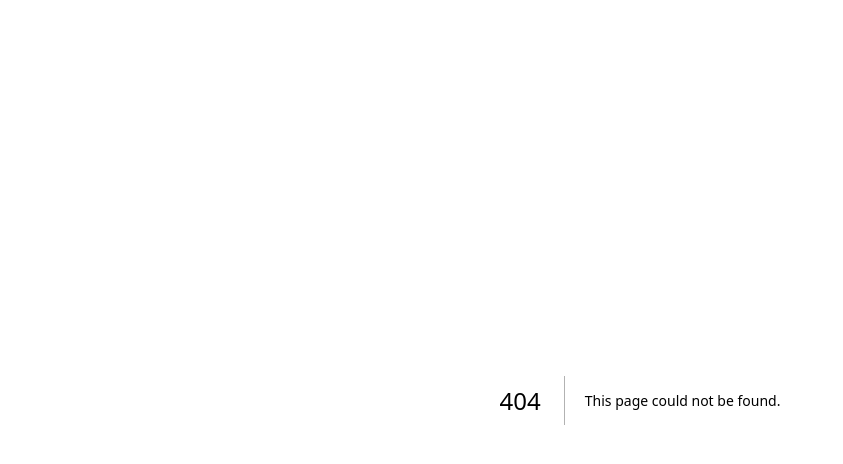
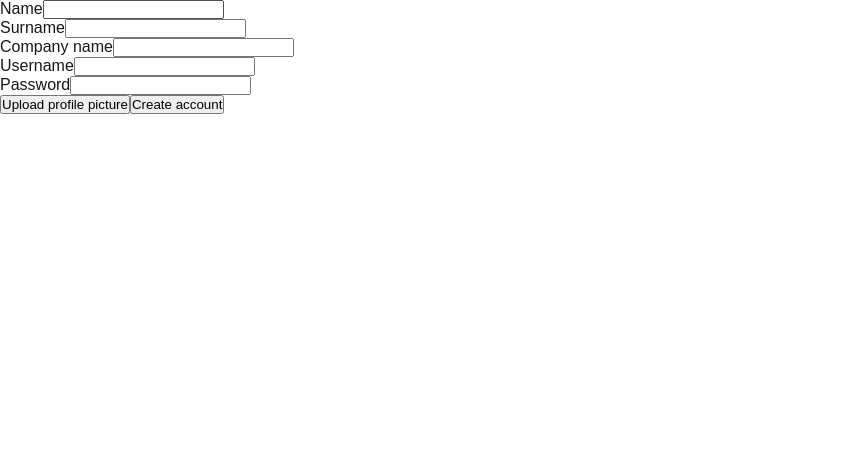
Before and after one commit to DamirTesnjak/candidates-applications, a Next.js app: page /register in a window 1280 px wide. Before the commit this address had no page. Shown: the top 464 px of the page, without its empty margins (0-843 px from the left). Built offline with nearby package versions, Linux system fonts and the light colour scheme.

Commit message:
created "/home, /login, /register" routes

```diff
--- /dev/null
+++ b/app/register/page.tsx
@@ -0,0 +1,29 @@
+export default function RegisterPage() {
+    // TODO create submit function
+    return (
+        <form>
+            <div>
+                <label htmlFor="name">Name</label>
+                <input id="name" type="text"/>
+            </div>
+            <div>
+                <label htmlFor="surname">Surname</label>
+                <input id="surname" type="text"/>
+            </div>
+            <div>
+                <label htmlFor="companyName">Company name</label>
+                <input id="companyName" type="text"/>
+            </div>
+            <div>
+                <label htmlFor="username">Username</label>
+                <input id="username" type="text"/>
+            </div>
+            <div>
+                <label htmlFor="password">Password</label>
+                <input id="password" type="password"/>
+            </div>
+            <button type="button">Upload profile picture</button>
+            <button type="submit">Create account</button>
+        </form>
+    )
+}
```
Also changed, not shown: app/home/page.tsx (added, +18 -0 lines), app/login/page.tsx (added, +16 -0 lines).
